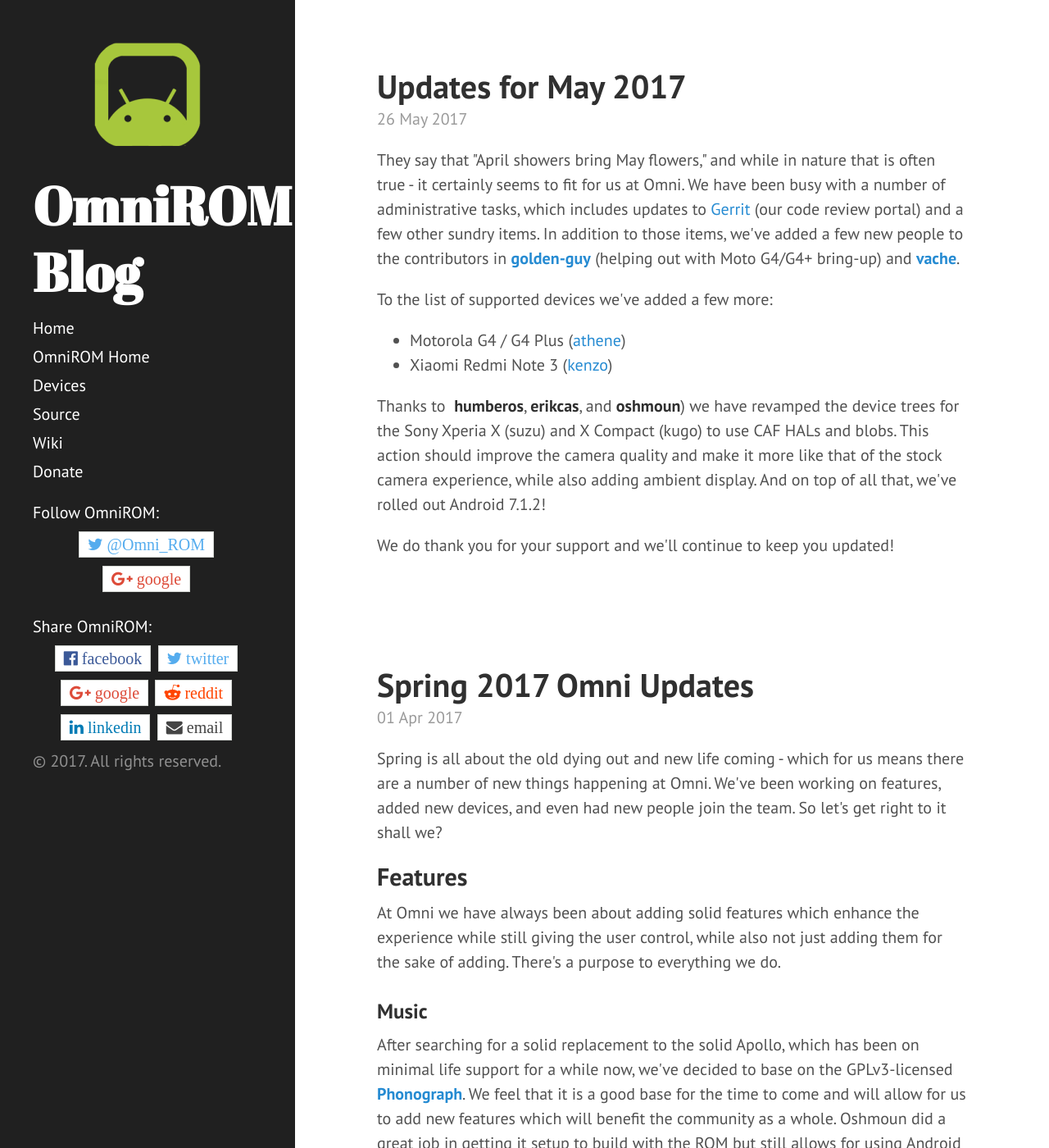
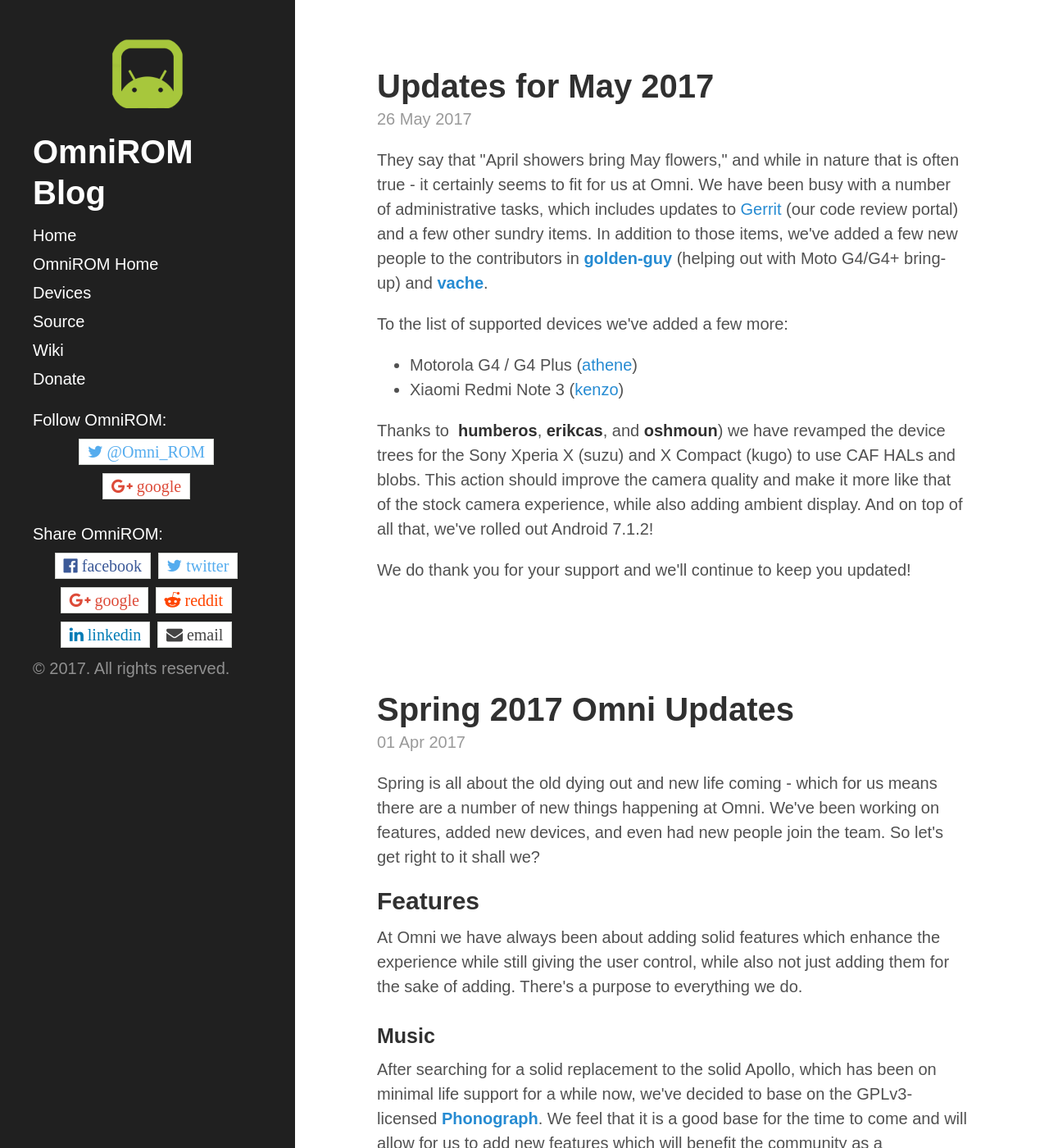
Before and after one commit to omnirom/blog, a Jekyll site: the page built from index.html, in a window 1280 px wide and 1400 px high. Shown: the whole window at 82% size. Built offline with Jekyll 4.4.1, drawn with Linux system fonts in a browser that asks for light colours; Markdown is read by kramdown in place of the engine named in the settings; the list of posts is cut into pages by our own code.

Commit message:
adjust sidebar/header padding/markup

```diff
--- a/_includes/sidebar.html
+++ b/_includes/sidebar.html
@@ -1,14 +1,14 @@
 <div class="sidebar">
   <div class="container">
-  <div align="center"><img src="/images/omnirom_logo.png"></div>
-    <div class="sidebar-about">
+  <div align="center"><img class="logo" src="/images/omnirom_logo.png"></div>
+    <a class="sidebar-about" href="{{ site.baseurl }}">
       <h1>
-        <a href="{{ site.baseurl }}">
+
           {{ site.title }}
-        </a>
+
       </h1>
 <!--      <p class="lead">{{ site.description }}</p> -->
-    </div>
+    </a>
 
     <nav class="sidebar-nav">
       <a class="sidebar-nav-item{% if page.url == site.baseurl %} active{% endif %}" href="{{ site.baseurl }}">Home</a>
--- a/public/css/hyde.css
+++ b/public/css/hyde.css
@@ -32,7 +32,7 @@
  */
 
 html {
-  font-family: "PT Sans", Helvetica, Arial, sans-serif;
+  font-family: "Montserrat", Arial, sans-serif;
 }
 @media (min-width: 48em) {
   html {
@@ -67,6 +67,7 @@
     bottom: 0;
     width: 18rem;
     text-align: left;
+    overflow: auto;
   }
 }
 
@@ -75,12 +76,25 @@
   color: #fff;
 }
 
+.sidebar .logo {
+  max-width: 50px;
+}
+
+@media (min-width: 48em) {
+  .sidebar .logo {
+    max-width: 100px;
+  }
+}
+
 /* About section */
+.sidebar-about:hover {
+  text-decoration: none;
+}
+
 .sidebar-about h1 {
   color: #fff;
   margin-top: 0;
-  font-family: "Abril Fatface", serif;
-  font-size: 3.25rem;
+  font-size: 2rem;
 }
 
 /* Sidebar nav */
```
